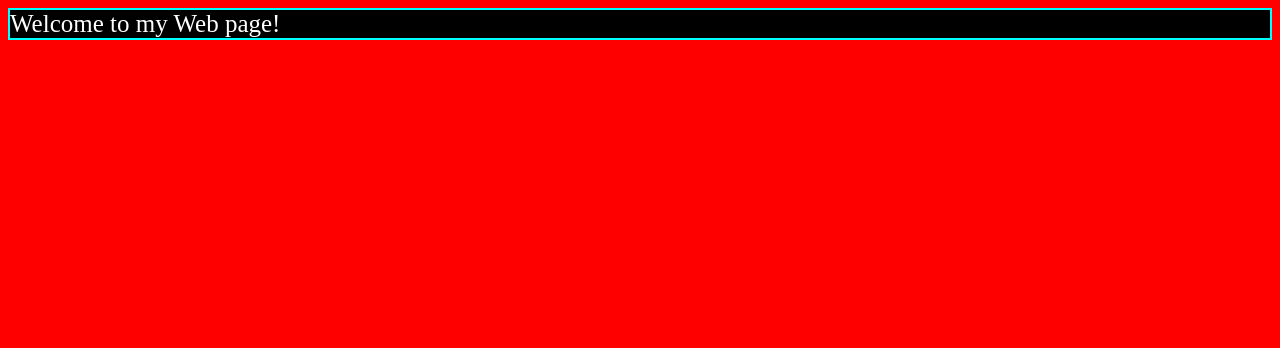
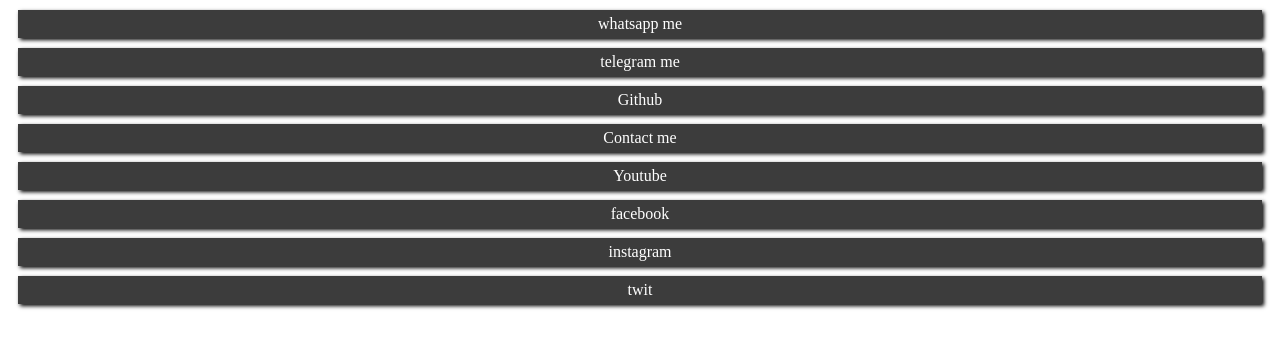
Before and after one commit to divyawandhare/Fundraising-Web-application-for-The-Give-India-Foundation, a plain HTML site: page index.html in a window 1280 px wide. Drawn offline with Linux system fonts and the light colour scheme.

Commit message:
Update index.html

```diff
--- a/index.html
+++ b/index.html
@@ -3,19 +3,68 @@
 <title>My first web page</title>
 </head>
 <style>
-body{
-background-color:red;
+li {
+  list-style: none;
+ background: #3c3c3c;
+ margin: 10px;
+ padding:5px 5px;
+ text-align: center;
+ box-shadow: 2px 2px 4px black;
 }
-.me{
-color:white;
-background-color:black;
-font-size:25px;
-border:2px solid cyan;
+a{
+   text-decoration: none;
+   color: white;
+}
+.R:hover{
+  border-left: 6px solid cyan;
+  background: green;
+}
+.u:hover{
+  border-left: 6px solid cyan;
+  background: #5bc0ec;
+}
+.t:hover{
+  border-left: 6px solid cyan;
+  background: black;
+}
+.w:hover{
+  border-left: 6px solid cyan;
+  background: green;
+}
+.i:hover{
+  border-left: 6px solid cyan;
+  background: red;
+}
+.k:hover{
+  border-left: 6px solid cyan;
+  background: #7474f8;
+}
+.g:hover{
+  border-left: 6px solid cyan;
+  background:linear-gradient(to right,red,#ff00d5,blue,#ffbb5c,blue,red);
+}
+.d:hover{
+  border-left: 6px solid cyan;
+  background: #85e9ff;
+  height:50px;
 }
 </style>
 <body>
-<div class="me">
-Welcome to my Web page!
-</div>
+
+<li class="R"><a href=https://api.whatsapp.com/send?phone=910000000&text=Hey%20there>whatsapp me</a></li>
+
+<li class="u"><a href="https://t.me/divyawandhare/">telegram me</a></li>
+
+<li class="t"><a href="https://www.twitter.com/--------">Github</a></li>
+
+<li class="w"><a href="tel:+9100000000 target=_blank">Contact me</a></li>
+</a>
+<li class="i"><a href="https://https://www.youtube.com/channel/UCsCL_onZ2Q0MRO7JdMicvJQ?view_as=subscriber">Youtube</a></li>
+
+<li class="k"><a href="https://www.facebook.com/__________">facebook</a></li>
+
+<li class="g"><a href="https://www.instagram.com/divya.wandhare121">instagram</a></li>
+
+<li class="d"><a href="https://www.github.com/divyawandhare">twit</a></li>
 </body>
 </html>
```
